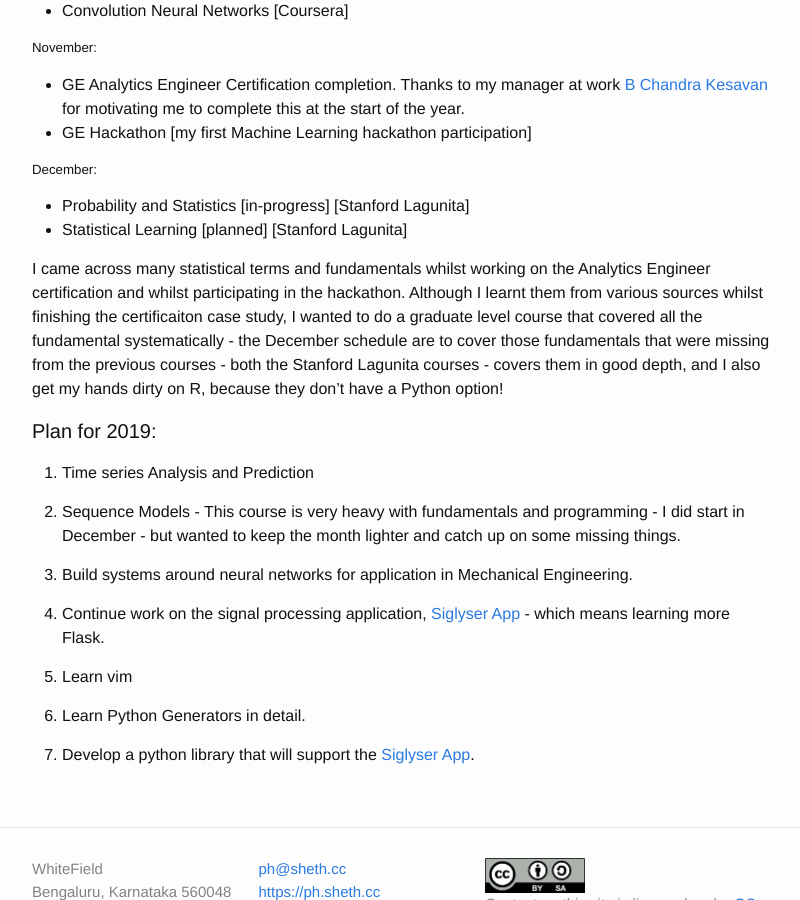
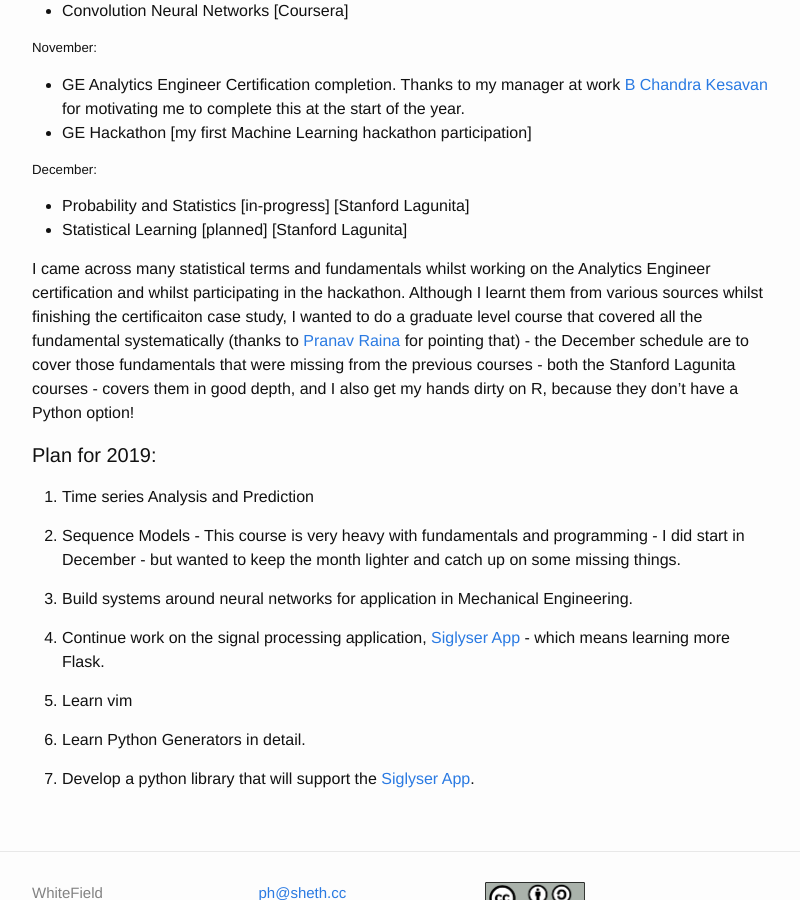
Before and after one commit to phsheth/phsheth.github.io, a Jekyll site: the page built from _posts/2018-12-17-2018_Year_in_Review.markdown, in a window 1280 px wide and 900 px high, scrolled down 667 px. Shown: the whole window, without its empty margins (238-1038 px from the left). Built offline with Jekyll 4.4.1, drawn with Linux system fonts in a browser that asks for light colours.

Commit message:
sixth draft

```diff
--- a/_posts/2018-12-17-2018_Year_in_Review.markdown
+++ b/_posts/2018-12-17-2018_Year_in_Review.markdown
@@ -31,7 +31,7 @@
 - Probability and Statistics [in-progress] [Stanford Lagunita]
 - Statistical Learning [planned] [Stanford Lagunita]
 
-I came across many statistical terms and fundamentals whilst working on the Analytics Engineer certification and whilst participating in the hackathon. Although I learnt them from various sources whilst finishing the certificaiton case study, I wanted to do a graduate level course that covered all the fundamental systematically - the December schedule are to cover those fundamentals that were missing from the previous courses - both the Stanford Lagunita courses - covers them in good depth, and I also get my hands dirty on R, because they don't have a Python option!
+I came across many statistical terms and fundamentals whilst working on the Analytics Engineer certification and whilst participating in the hackathon. Although I learnt them from various sources whilst finishing the certificaiton case study, I wanted to do a graduate level course that covered all the fundamental systematically (thanks to [Pranav Raina](https://www.linkedin.com/in/pranav-raina-64167862/) for pointing that) - the December schedule are to cover those fundamentals that were missing from the previous courses - both the Stanford Lagunita courses - covers them in good depth, and I also get my hands dirty on R, because they don't have a Python option!
 
 
 
```
